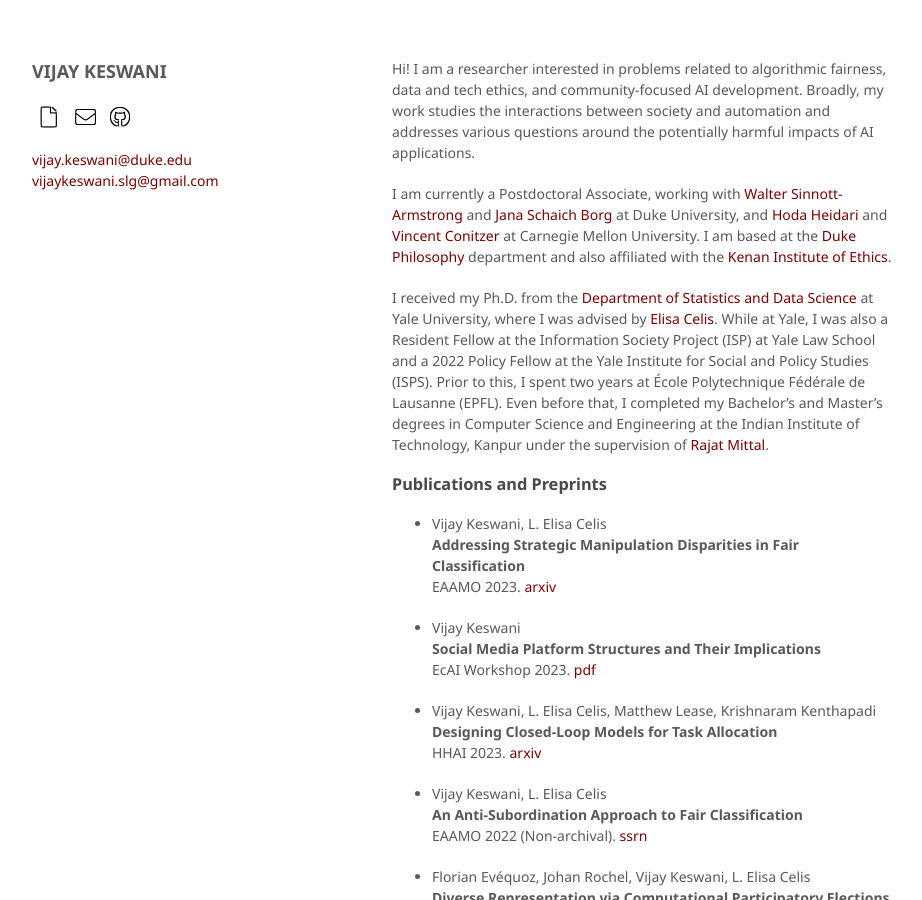
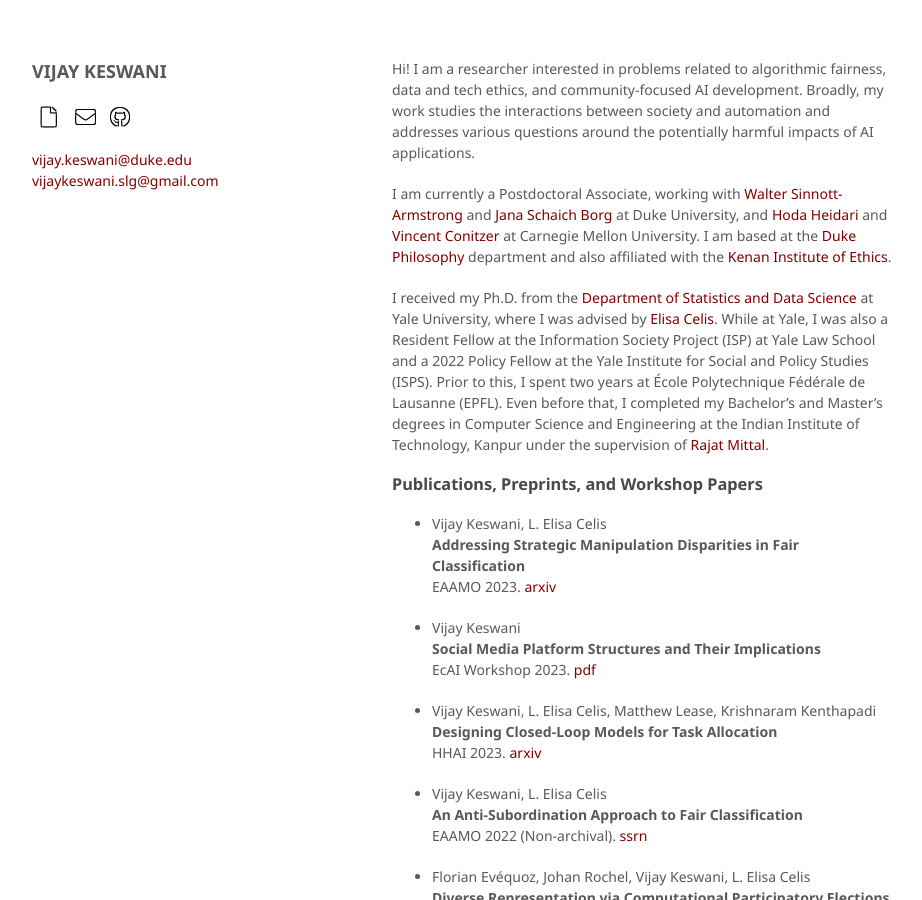
Before and after one commit to vijaykeswani/vijaykeswani.github.io, a Jekyll site: the page built from index.md, in a window 1280 px wide and 900 px high. Shown: the whole window, without its empty margins (178-1100 px from the left). Built offline with Jekyll 4.4.1, drawn with Linux system fonts in a browser that asks for light colours; nearby versions of some CDN libraries; a script that is not in the unit is left out.

Commit message:
Update index.md

```diff
--- a/index.md
+++ b/index.md
@@ -9,7 +9,7 @@ I am currently a Postdoctoral Associate, working with [Walter Sinnott-Armstrong]
 
 I received my Ph.D. from the [Department of Statistics and Data Science](https://statistics.yale.edu/) at Yale University, where I was advised by [Elisa Celis](https://datascienceethics.org/elisacelis/). While at Yale, I was also a Resident Fellow at the Information Society Project (ISP) at Yale Law School and a 2022 Policy Fellow at the Yale Institute for Social and Policy Studies (ISPS). Prior to this, I spent two years at École Polytechnique Fédérale de Lausanne (EPFL). Even before that, I completed my Bachelor's and Master's degrees in Computer Science and Engineering at the Indian Institute of Technology, Kanpur under the supervision of [Rajat Mittal](https://cse.iitk.ac.in/users/rmittal).
 
-### Publications and Preprints
+### Publications, Preprints, and Workshop Papers
 *   Vijay Keswani, L. Elisa Celis\\
     <b> Addressing Strategic Manipulation Disparities in Fair Classification</b>\\
     EAAMO 2023. [arxiv](https://arxiv.org/abs/2205.10842)
```
